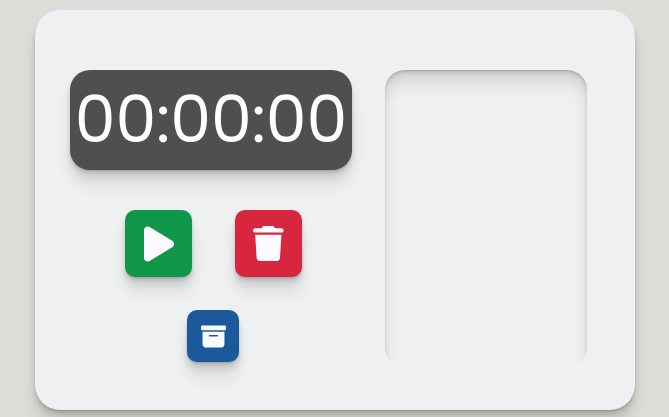
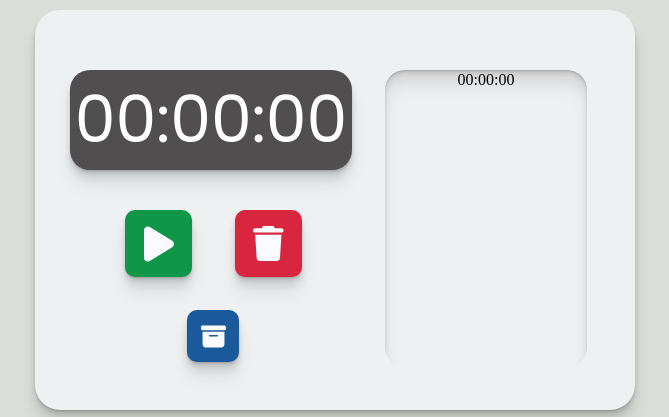
Before and after one commit to bryceberczik/react-stop-watch, a React (Vite) app: page / in a window 1280 px wide. Both pictures are taken after a click on the icon 518 px from the left and 565 px from the top of the page. Shown: the part 229-646 px from the top of the page, without its empty margins (305-974 px from the left). Built offline with nearby package versions, Linux system fonts and the light colour scheme.

Commit message:
begin creating the archive portion of the application

```diff
--- a/src/components/archived-times/archivedTimes.jsx
+++ b/src/components/archived-times/archivedTimes.jsx
@@ -1,11 +1,15 @@
-import './archivedTimes.css'
+import './archivedTimes.css';
 
-export default function ArchivedTimes() {
-
+export default function ArchivedTimes({ times }) {
     return (
         <div className="container">
             <div className="archived-times">
+                {times.map((time, index) => (
+                    <div key={index} className="archived-time">
+                        {new Date(time).toISOString().substring(11, 19)}
+                    </div>
+                ))}
             </div>
         </div>
-    )
+    );
 }
--- a/src/components/background/background.jsx
+++ b/src/components/background/background.jsx
@@ -8,6 +8,7 @@ export default function Background() {
     const  [isActive, setIsActive] = useState(false);
     const [isPaused, setIsPaused] = useState(true);
     const [time, setTime] = useState(0);
+    const [archivedTimes, setArchivedTimes] = useState([]);
 
     useEffect(() => {
         let interval = null;
@@ -25,6 +26,12 @@ export default function Background() {
         };
     }, [isActive, isPaused]);
 
+    useEffect(() => {
+        const storedTimes = JSON.parse(localStorage.getItem('archivedTimes')) || [];
+        setArchivedTimes(storedTimes);
+    }, []);
+
+
     const handlePauseResume = () => {
         if (isActive) {
             setIsPaused(!isPaused);
@@ -39,6 +46,12 @@ export default function Background() {
         setTime(0);
         setIsActive(false);
     }
+
+    const handleArchive = () => {
+        const newArchivedTimes = [...archivedTimes, time];
+        setArchivedTimes(newArchivedTimes);
+        localStorage.setItem('archivedTimes', JSON.stringify(newArchivedTimes));
+    };
 
     return(
         <div className='div-container'>
@@ -57,11 +70,12 @@ export default function Background() {
             paused={isPaused}
             handlePauseResume={handlePauseResume}
             handleReset={handleReset}
+            handleArchive={handleArchive}
             />
 
             </div>
 
-            <ArchivedTimes />
+            <ArchivedTimes times={archivedTimes}/>
 
         </div>
         </div>
--- a/src/components/controls/controls.css
+++ b/src/components/controls/controls.css
@@ -25,7 +25,7 @@
     justify-content: center;
 }
 
-.pause:active {
+.pauseResume:active {
 
     transform: scale(0.9);
 }
--- a/src/components/controls/controls.jsx
+++ b/src/components/controls/controls.jsx
@@ -12,6 +12,7 @@ export default function Controls({
   paused,
   handlePauseResume,
   handleReset,
+  handleArchive
 }) {
   return (
     <div className="container">
@@ -39,7 +40,7 @@ export default function Controls({
           />
         </div>
         <div className="archive">
-          <FontAwesomeIcon icon={faBoxArchive} className="archive-icon" />
+          <FontAwesomeIcon icon={faBoxArchive} className="archive-icon" onClick={handleArchive}/>
         </div>
       </div>
     </div>
```
